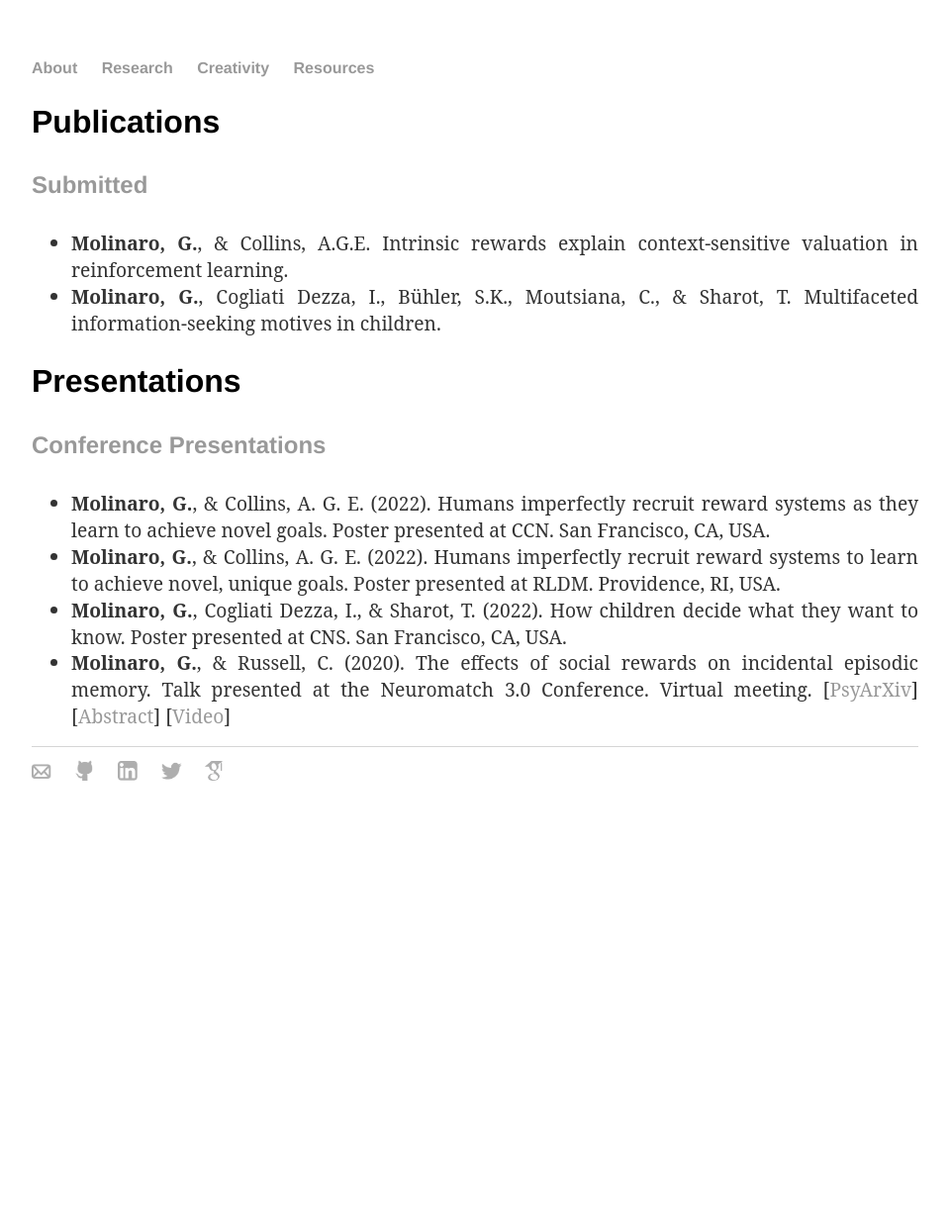
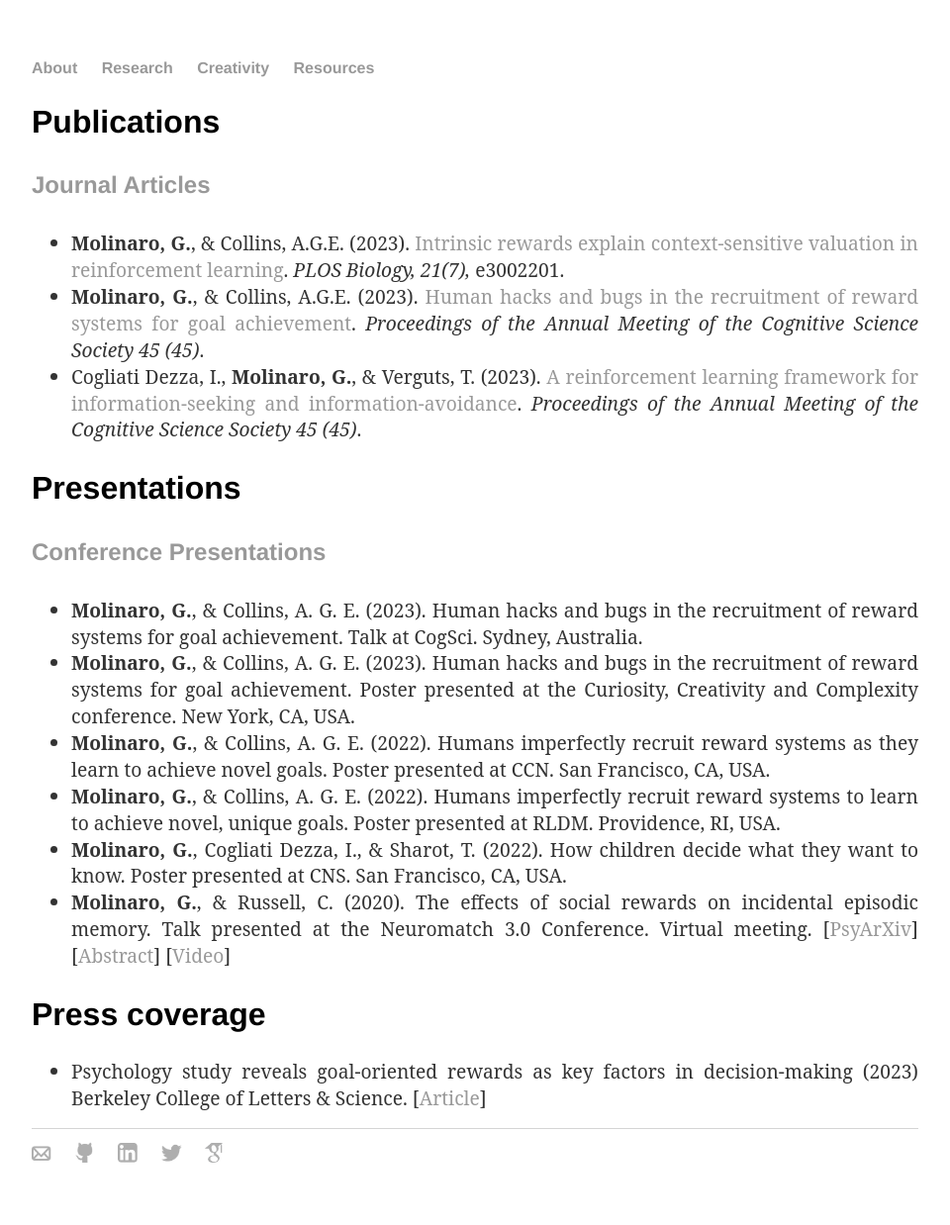
Before and after one commit to gaiamolinaro/gaiamolinaro.github.io, a Jekyll site: the page built from research/index.html, in a window 1280 px wide. Shown: the whole page at 99% size, without its empty margins (160-1120 px from the left). Built offline with Jekyll 4.4.1, drawn with Linux system fonts in a browser that asks for light colours; nearby versions of some CDN libraries; before the commit the page ends 900 px from its top, so only the background shows below that.

Commit message:
Plos Bio

```diff
--- a/research/index.html
+++ b/research/index.html
@@ -4,26 +4,38 @@ title: Research | Gaia Molinaro
 ---
 <div class="blurb">
     <h2>Publications</h2>
-    <h4>Submitted</h4>
-    <ul>
-        <li class="p-li"><b>Molinaro, G.</b>, & Collins, A.G.E. Intrinsic rewards explain context-sensitive valuation in reinforcement learning.</li>
-        <li class="p-li"><b>Molinaro, G.</b>, Cogliati Dezza, I., Bühler, S.K., Moutsiana, C., & Sharot, T. Multifaceted information-seeking motives in children.</li>
-    </ul>
+    <!-- h4>>Submitted</h4>
+    ul
+        li class="p-li"bMolinaro, G./b, Cogliati Dezza, I., Bühler, S.K., Moutsiana, C., & Sharot, T. Multifaceted information-seeking motives in children./li
+    /ul -->
     <!-- h4>Preprints/h4
     ul
         li class="p-li" b Molinaro, G./b, Author, A., & Author, C. (2024). Title.
         [a href="" target="_blank">Preprint/a]/li
-    /ul
-    h4Journal Articles/h4
-    ul
-        li class="p-li">bMolinaro, G./b, Author, A., & Author, C. (2024). Title. i Journal/i.
-            [a href="" target="_blank">PDF/a]/li
-    /ul-->
+    /ul  -->
+    <h4>Journal Articles</h4>
+    <ul>
+        <li class="p-li"><b>Molinaro, G.</b>, & Collins, A.G.E. (2023).
+            <a href="https://doi.org/10.1371/journal.pbio.3002201" target="_blank">Intrinsic rewards explain context-sensitive valuation in reinforcement learning</a>.
+            <i>PLOS Biology, 21(7),</i> e3002201.</li>
+        <li class="p-li"><b>Molinaro, G.</b>, & Collins, A.G.E. (2023).
+            <a href="https://escholarship.org/uc/item/3j9533hq" target="_blank">Human hacks and bugs in the recruitment of reward systems for goal achievement</a>.
+            <i>Proceedings of the Annual Meeting of the Cognitive Science Society 45 (45)</i>.</li>
+        <li class="p-li">Cogliati Dezza, I., <b>Molinaro, G.</b>, & Verguts, T. (2023).
+            <a href="https://escholarship.org/uc/item/71d9j52c" target="_blank">A reinforcement learning framework for information-seeking and information-avoidance</a>.
+            <i>Proceedings of the Annual Meeting of the Cognitive Science Society 45 (45)</i>.</li>
+    </ul>
 </div><!-- /.blurb -->
 <div class="blurb">
     <h2>Presentations</h2>
     <h4>Conference Presentations</h4>
     <ul>
+        <li class="p-li"><b>Molinaro, G.</b>, & Collins, A. G. E. (2023). Human hacks and bugs in the recruitment of reward systems for goal achievement.
+            Talk at CogSci. Sydney, Australia.
+            </li>
+        <li class="p-li"><b>Molinaro, G.</b>, & Collins, A. G. E. (2023). Human hacks and bugs in the recruitment of reward systems for goal achievement.
+            Poster presented at the Curiosity, Creativity and Complexity conference. New York, CA, USA.
+            </li>
         <li class="p-li"><b>Molinaro, G.</b>, & Collins, A. G. E. (2022). Humans imperfectly recruit reward systems as they learn to achieve novel goals.
             Poster presented at CCN. San Francisco, CA, USA.
             </li>
@@ -42,3 +54,11 @@ title: Research | Gaia Molinaro
 
     </ul>
 </div><!-- /.blurb -->
+<div class="blurb">
+    <h2>Press coverage</h2>
+    <ul>
+        <li class="p-li">Psychology study reveals goal-oriented rewards as key factors in decision-making (2023) Berkeley College of Letters & Science.
+            [<a href="https://ls.berkeley.edu/news/psychology-study-reveals-goal-oriented-rewards-key-factors-decision-making" target="_blank">Article</a>]
+            </li>
+    </ul>
+</div><!-- /.blurb -->
```
Also changed, not shown: index.html (+4 -4 lines).
